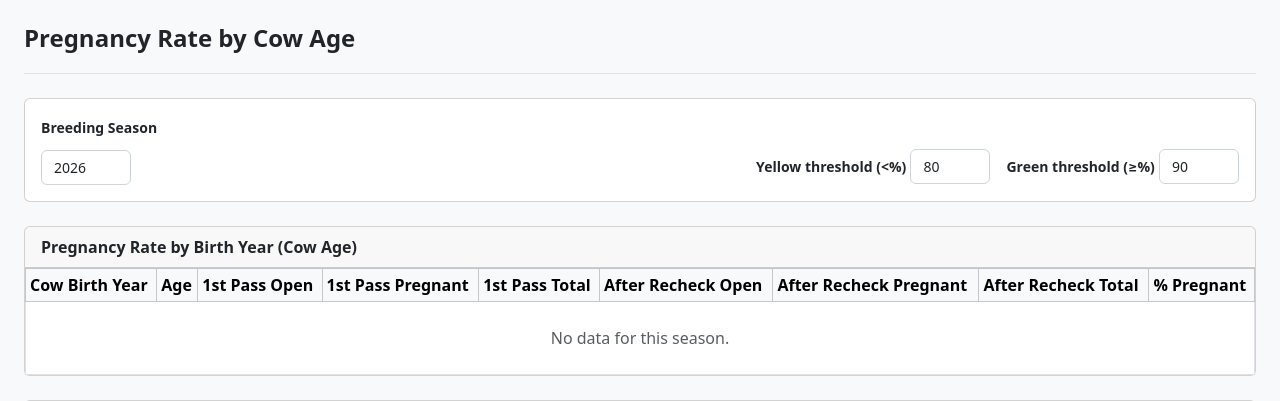
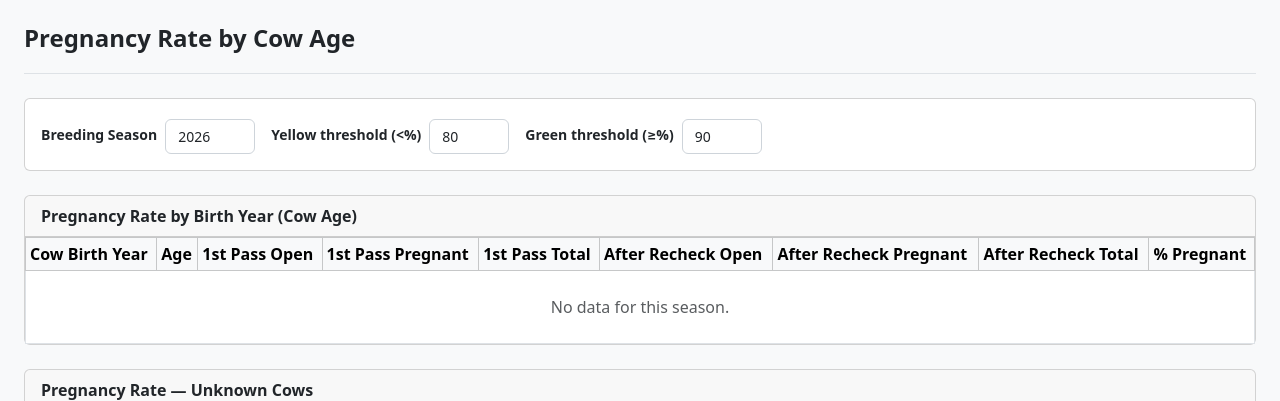
Before and after one commit to pwbryant/ranch-tools-application, a Django app: page /pregchecks/report-5/ in a window 1280 px wide. Shown: the part 56-457 px from the top of the page. Run offline with Django 4.2, Linux system fonts and the light colour scheme; data comes from the database, SQL or seed files in the repository; data that the repository does not hold is empty.

Commit message:
layout changes

```diff
--- a/django_project/ranch_tools/templates/preg_check/report-5.html
+++ b/django_project/ranch_tools/templates/preg_check/report-5.html
@@ -11,23 +11,26 @@
 <!-- Filter form -->
 <div class="card mb-4">
     <div class="card-body">
-        <form method="get" action="" class="d-flex justify-content-between align-items-end">
-            <div class="me-2">
-                <label for="breeding_season" class="form-label fw-semibold small">Breeding Season</label>
-                <input type="text" class="form-control form-control-sm" id="breeding_season"
-                       name="breeding_season" value="{{ breeding_season }}"
-                       placeholder="YYYY" maxlength="4" pattern="\d{4}"
-                       title="Enter a 4-digit year" style="width:90px">
+        <form method="get" action="" class="row g-3 align-items-end">
+            <div class="col-auto">
+                <div class="d-flex align-items-center gap-2">
+                    <label for="breeding_season" class="form-label fw-semibold small mb-0 text-nowrap">Breeding Season</label>
+                    <input type="text" class="form-control form-control-sm" id="breeding_season"
+                           name="breeding_season" value="{{ breeding_season }}"
+                           placeholder="YYYY" maxlength="4" pattern="\d{4}"
+                           title="Enter a 4-digit year" style="width:90px">
+                </div>
             </div>
-
-            <div class="d-flex">
-                <div class="me-3 text-end">
-                    <label for="low_threshold" class="form-label fw-semibold small">Yellow threshold (&lt;%)</label>
+            <div class="col-auto">
+                <div class="d-flex align-items-center gap-2">
+                    <label for="low_threshold" class="form-label fw-semibold small mb-0 text-nowrap">Yellow threshold (&lt;%)</label>
                     <input type="number" class="form-control form-control-sm d-inline-block" id="low_threshold"
                            name="low_threshold" value="{{ low_threshold }}" min="0" max="100" style="width:80px">
                 </div>
-                <div class="text-end">
-                    <label for="high_threshold" class="form-label fw-semibold small">Green threshold (&ge;%)</label>
+            </div>
+            <div class="col-auto">
+                <div class="d-flex align-items-center gap-2">
+                    <label for="high_threshold" class="form-label fw-semibold small mb-0 text-nowrap">Green threshold (&ge;%)</label>
                     <input type="number" class="form-control form-control-sm d-inline-block" id="high_threshold"
                            name="high_threshold" value="{{ high_threshold }}" min="0" max="100" style="width:80px">
                 </div>
```
Also changed, not shown: django_project/ranch_tools/preg_check/static/preg_check/js/script.js (+4 -4 lines), django_project/ranch_tools/templates/preg_check/includes/pregcheck_form.html (+28 -10 lines), django_project/ranch_tools/templates/preg_check/rolling-average-report.html (+9 -3 lines).
